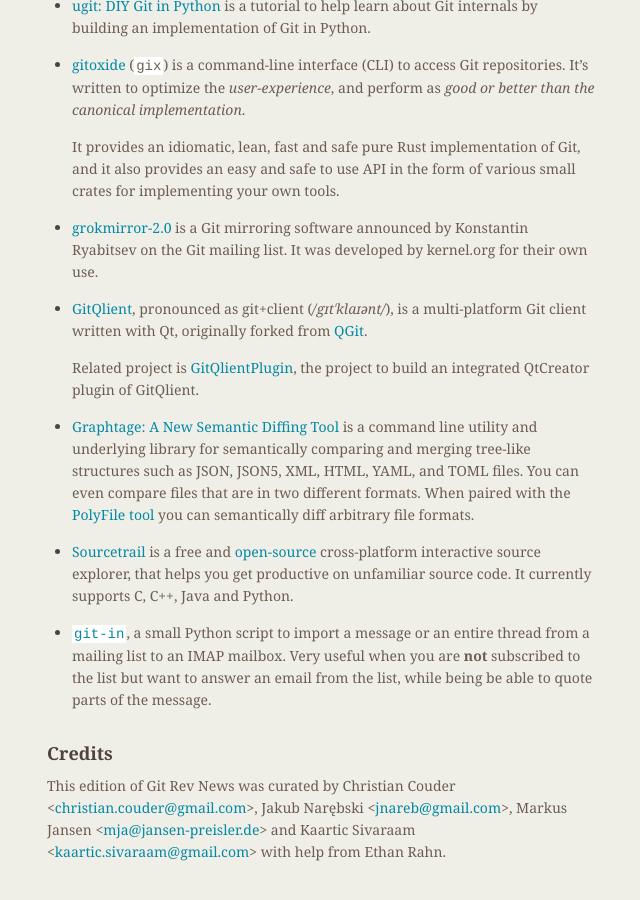
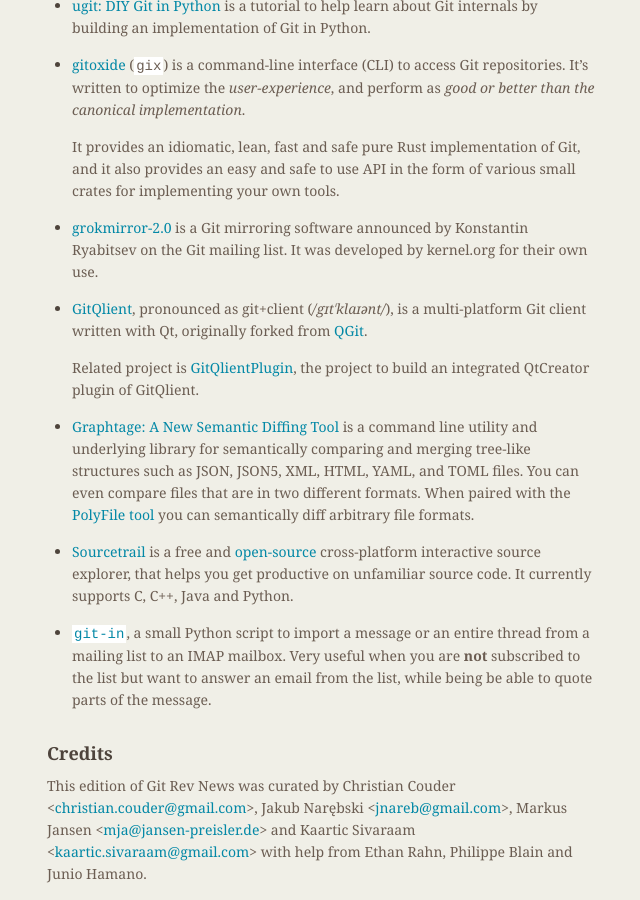
Before and after one commit to git/git.github.io, a Jekyll site: the page built from rev_news/drafts/edition-67.md, in a window 1280 px wide and 900 px high, scrolled down 4128 px. Shown: the whole window, without its empty margins (487-1127 px from the left). Built offline with Jekyll 4.4.1, drawn with Linux system fonts in a browser that asks for light colours; before the commit the page ends 5006 px from its top, so only the background shows below that.

Commit message:
rn-67: add Philippe and Junio among the helpers

```diff
--- a/rev_news/drafts/edition-67.md
+++ b/rev_news/drafts/edition-67.md
@@ -302,4 +302,4 @@
 Jakub Narębski &lt;<jnareb@gmail.com>&gt;,
 Markus Jansen &lt;<mja@jansen-preisler.de>&gt; and
 Kaartic Sivaraam &lt;<kaartic.sivaraam@gmail.com>&gt;
-with help from Ethan Rahn.
+with help from Ethan Rahn, Philippe Blain and Junio Hamano.
```
